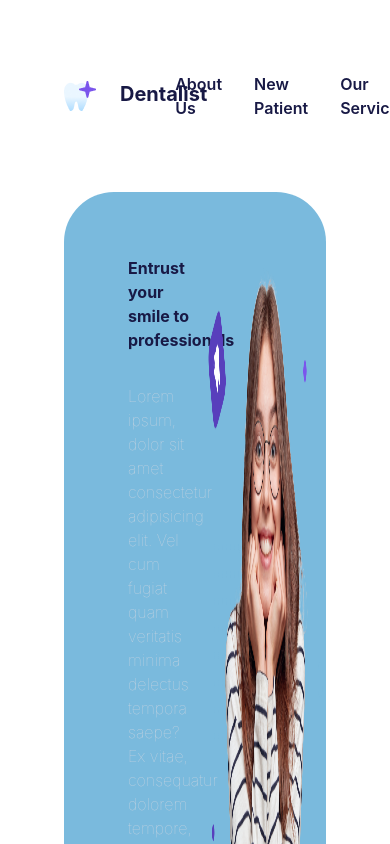
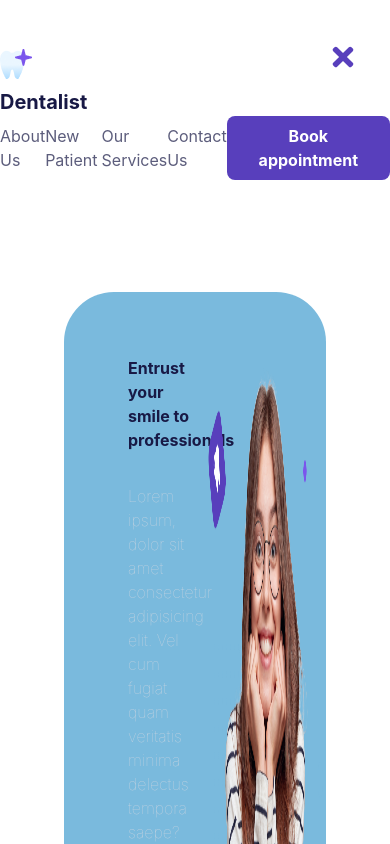
Before and after one commit to mknyambura/dentalist, a React (Create React App) app: page / in a window 390 px wide. Shown: the top 844 px of the page. Built offline with nearby package versions, Linux system fonts and the light colour scheme.

Commit message:
responsive navbar

```diff
--- a/src/components/Header.jsx
+++ b/src/components/Header.jsx
@@ -1,24 +1,57 @@
-import React from 'react'
+import React, { useState } from 'react'
 
 import logo from '../images/logo.png'
 import { Link } from 'react-router-dom'
+import { FaBars, FaTimes } from 'react-icons/fa'
+
 
 function Header() {
+  const [open, setOpen] = useState(false)
+  const [isClicked, setIsClicked] = useState(false)
+
+  const handleclick =() => {
+    setOpen(!open)
+  }
+
   return (
     <div>
-        <div className='flex flex-row justify-between items-center m-16'>
+        {/* <div className='flex flex-row justify-between items-center m-16'>
             <div className='flex flex-row gap-6'>
-                <img src={logo} alt="" />
-                <Link to='/' className='font-bold text-xl'>Dentalist</Link>
             </div>
             <div className='flex flex-row gap-8 font-semibold'>
-                <Link to='/about-us'>About Us</Link>
-                <h1>New Patient</h1>
-                <Link to='/services'>Our Services</Link>
                 <Link to='/contact-us'>Contact Us</Link>
             </div>
+
+        </div> */}
+
+
+
+        <div className='lg:flex mg:flex-row justify-between items-center py-12'>
+        <div className='font-bold text-3xl sm:px-16'>
+          <img src={logo} alt="" />
+          <Link to='/' className='font-bold text-xl'>Dentalist</Link>
+        </div>
+        <div className='absolute right-8 top-[5%] lg:hidden' onClick={handleclick}>
+          {
+            open ?  <FaBars className='text-[#583FBC] text-3xl'/> : <FaTimes className='text-[#583FBC] text-3xl'/>
+          }
+        </div>
+        <ul className={`sm:w-full md:w-full lg:w-auto sm:z-10 md:z-10 z-[-1] sm:absolute md:absolute lg:static sm:py-6 sm:px-6 sm:mb-6 sm:mt-6 md:py-6 md:px-6 md:mb-6 md:mt-6 sm:bg-[#583FBC] md:bg-[#583FBC] lg:bg-transparent flex sm:flex-col md:flex-col lg:flex-row lg:gap-14 sm:gap-8 md:gap-8 items-center ${open ? "top-[-1090px]": "top-auto"}`}>
+          <li className='opacity-70 hover:font-bold active:text-[#583FBC] active:underline hover:cursor-pointer'>
+            <a href="/about-us">About Us</a>
+          </li>
+          <li className='opacity-70 hover:font-bold active:text-[#583FBC] active:underline hover:cursor-pointer'>New Patient</li>
+          <li className='opacity-70 hover:font-bold active:text-[#583FBC] active:underline hover:cursor-pointer'>
+            <a href="/services">Our Services</a>
+          </li>
+          <li className='opacity-70 hover:font-bold active:text-[#583FBC] active:underline hover:cursor-pointer'>
+            <a href="/contact-us">Contact Us</a>
+          </li>
+          <div className='flex flex-row gap-4 '>
             <button className='bg-[#583FBC] px-8 py-2 rounded-lg text-white font-bold'>Book appointment</button>
-        </div>
+          </div>
+        </ul>
+      </div>
     </div>
   )
 }
```
